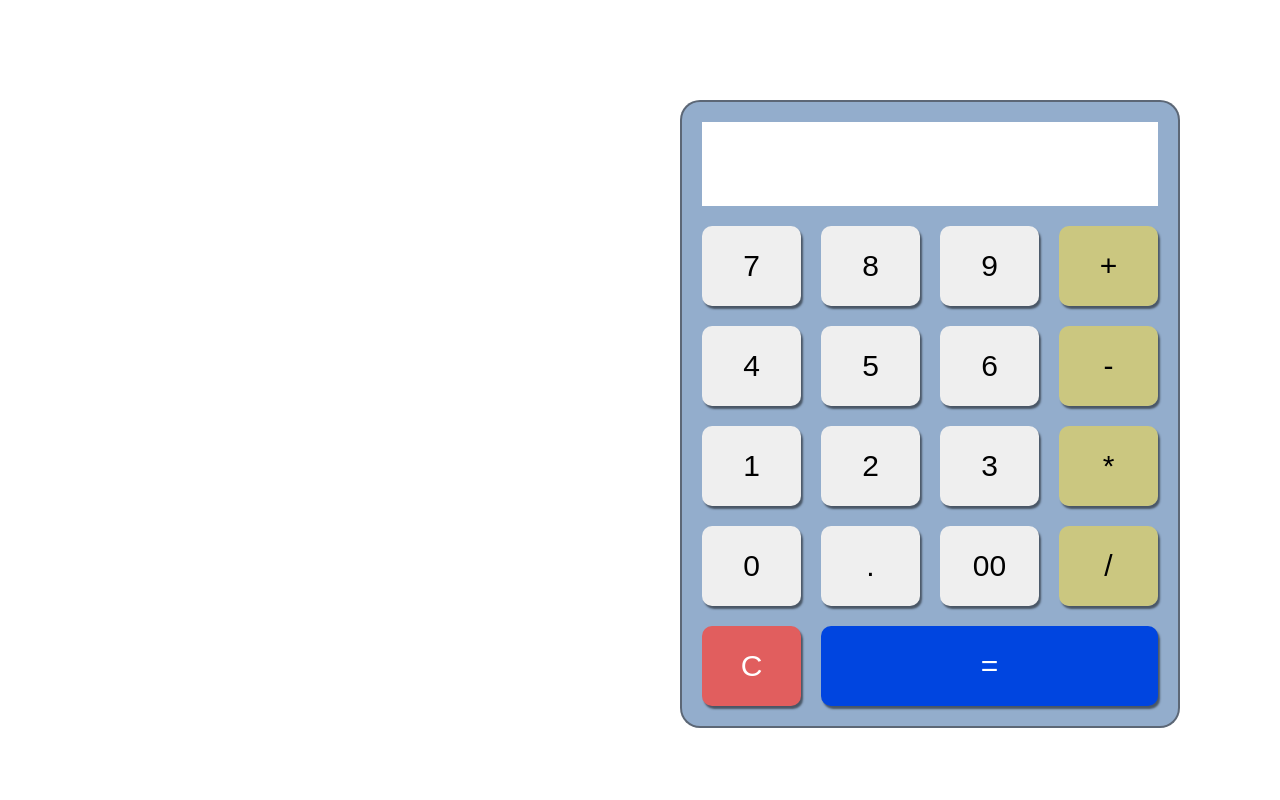
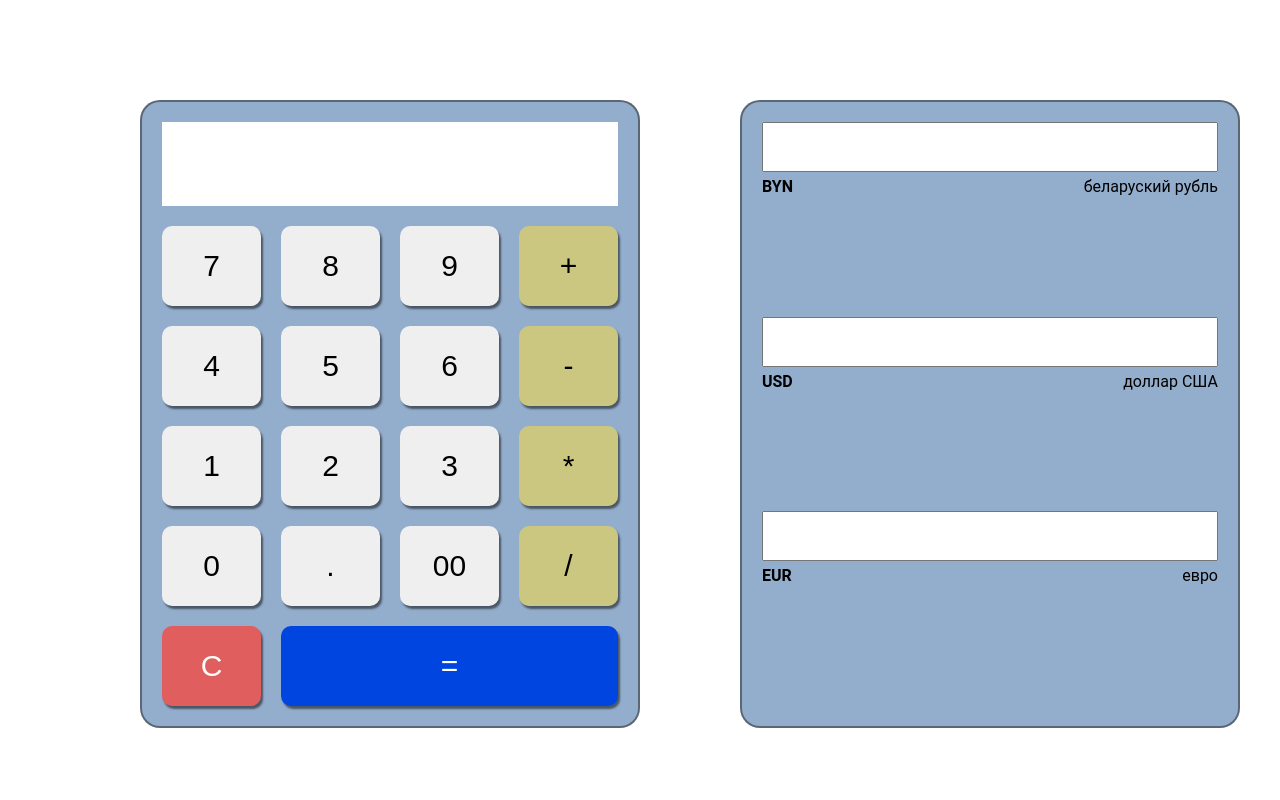
Before and after one commit to obivankenobi93/conv-calc, a plain HTML site: page index.html in a window 1280 px wide. Shown: the top 800 px of the page. Drawn offline with Linux system fonts and the light colour scheme.

Commit message:
add styles to converter

```diff
--- a/style.css
+++ b/style.css
@@ -74,3 +74,39 @@ body {
     color: white;
     grid-column: 2 / -1;
 }
+
+.table_conv{
+    width: 500px;
+    border: solid 2px rgba(36, 33, 33, 0.5);
+    border-radius: 20px;
+    background-color: rgba(43, 94, 156, 0.51);
+    padding: 20px;
+    height: 628px;
+    display: grid;
+}
+
+.together {
+    display: flex;
+    align-content: space-between;
+    align-items: center;
+    justify-content: center;
+}
+
+.input_field input{
+    width: 100%;
+    height: 50px;
+    font-size: 30px;
+    padding-left: 10px;
+}
+
+.currency_text {
+    display: flex;
+    justify-content: space-between;
+    padding-top: 5px;
+    font-weight: bold;
+    font-family: 'Roboto';
+}
+
+.bel_rub {
+    font-weight: normal;
+}
```
